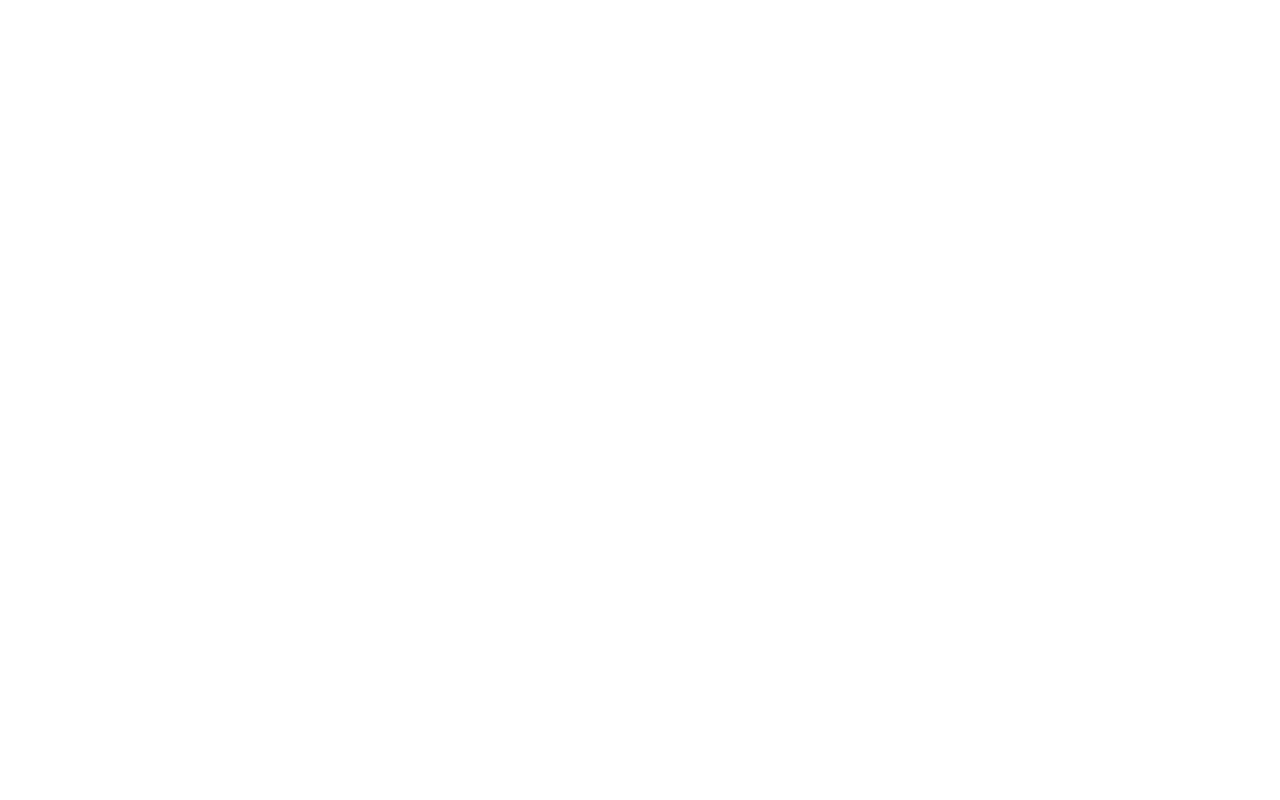
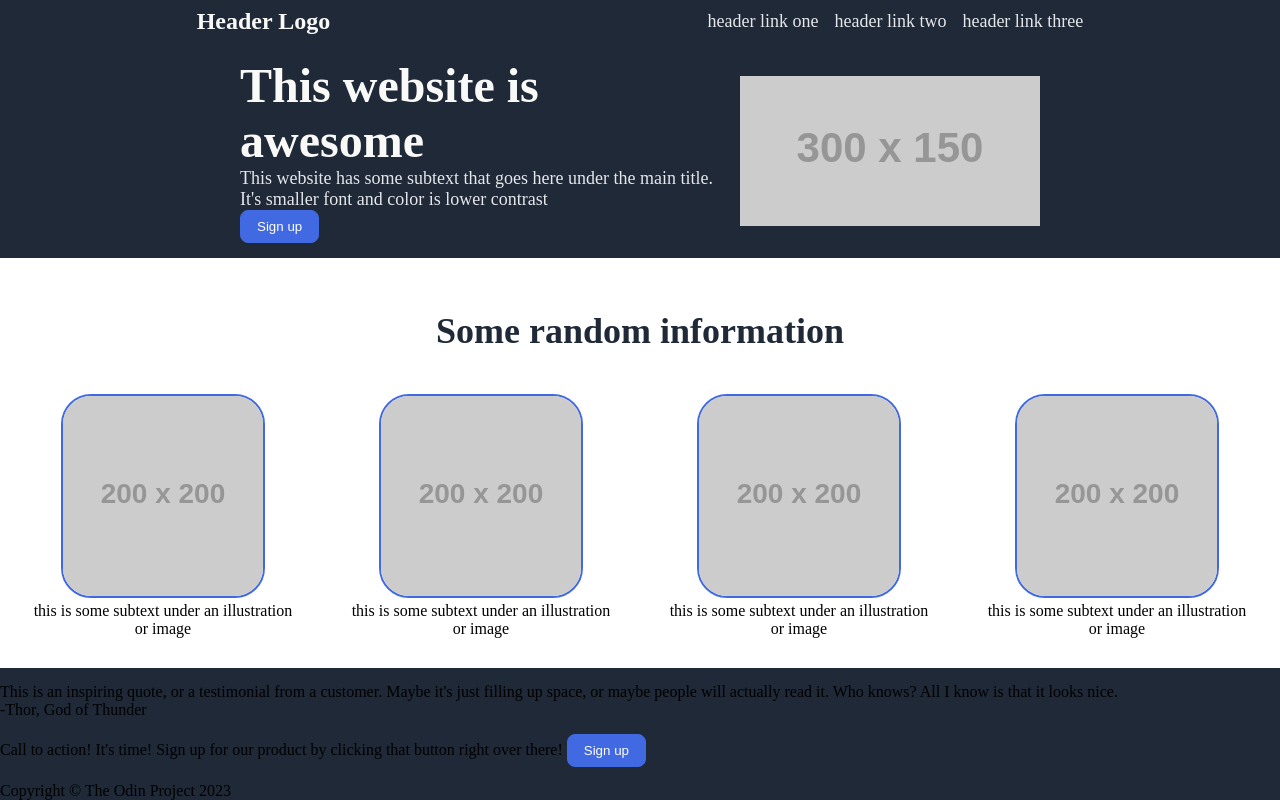
Before and after one commit to HereIsSee/Project-Landing-Page, a plain HTML site: page index.html in a window 1280 px wide. Drawn offline with Linux system fonts and the light colour scheme; placeholder pictures from the web are drawn by us.

Commit message:
Added basic info into landing page and did some styling using css

```diff
--- a/index.html
+++ b/index.html
@@ -7,5 +7,66 @@
     </head>
     <body>
 
+        <div class="Header">
+            <div class="Logo">Header Logo</div>
+            <ul class="links">
+                <li><a href="#">header link one</a></li>
+                <li><a href="#">header link two</a></li>
+                <li><a href="#">header link three</a></li>
+              </ul>
+        </div>
+
+        <div class="content1">
+            <div class="Info">
+                <div class="HeroMain">This website is awesome</div>
+                <div class="HeroSecondary">This website has some subtext that goes here under
+                    the main title. It's smaller font and color is lower contrast
+                </div>
+                <button>Sign up</button>
+            </div>
+            <img class="" src="https://placehold.co/300x150">
+        </div>
+
+
+        <div class="content2">
+            <div class="title">Some random information</div>
+            <div class="cards">
+                <div class="square">
+                    <img class="pic"src="https://placehold.co/200x200" alt="random picture">
+                    <div class="text">this is some subtext under an illustration or image</div>
+                </div>
+                <div class="square">
+                    <img class="pic" src="https://placehold.co/200x200" alt="random picture">
+                    <div class="text">this is some subtext under an illustration or image</div>
+                </div>
+                <div class="square">
+                    <img class="pic" src="https://placehold.co/200x200" alt="random picture">
+                    <div class="text">this is some subtext under an illustration or image</div>
+                </div>
+                <div class="square">
+                    <img class="pic" src="https://placehold.co/200x200" alt="random picture">
+                    <div class="text">this is some subtext under an illustration or image</div>
+                </div>
+            </div>
+
+        </div>
+
+        <div class="content3">
+            <div>This is an inspiring quote, or a testimonial from a customer. Maybe it's just filling up space, or maybe people will actually read it. Who knows? All I know is that it looks nice.</div>
+            <div>-Thor, God of Thunder</div>
+        </div>
+
+        <div class="promotion">
+            Call to action! It's time!
+            Sign up for our product by clicking that button right over there!
+            <button>Sign up</button>
+        </div>
+
+        <div class="footnote">
+            Copyright © The Odin Project 2023
+        </div>
+
+
+
     </body>
 </html>
--- a/style.css
+++ b/style.css
@@ -0,0 +1,100 @@
+body{
+    display: flex;
+    flex-direction: column;
+    justify-content: space-between;
+    background-color: #1F2937;
+    margin: 0;
+    height: 100vh;
+    overflow: hidden;
+}
+
+
+.Header{
+    display: flex;
+    align-items: center;
+    justify-content: space-around;
+    background-color: #1F2937;
+    padding: 8px;
+    margin:0;
+}
+.Logo{
+    font-size: 24px;
+    font-weight: bold;
+    color: #F9FAF8;
+}
+ul{
+    list-style-type:none;
+    display: flex;
+    margin:0;
+    padding:0;
+    gap:16px;
+}
+a{
+    text-decoration: none;
+    color: #E5E7EB;
+    font-size: 18px;
+}
+
+.content1{
+    display:flex;
+    justify-content: center;
+    align-items: center;
+    gap:16px;
+    max-width: 800px;
+    margin: 0 auto;
+}
+.Info{
+    display:flex;
+    flex-direction: column;
+}
+.HeroMain{
+    font-size: 48px;
+    font-weight: bold;
+    color: #F9FAF8;
+}
+.HeroSecondary{
+    color: #E5E7EB;
+    font-size: 18px;
+}
+
+button {
+    cursor: pointer;
+    padding: 8px 16px;
+    border-radius: 8px;
+    flex-grow: 0;
+    align-self: start;
+    background: royalblue;
+    border: 1px solid royalblue;
+    color: white;
+  }
+
+  .content2{
+    display: flex;
+    flex-direction: column;
+    background-color: white;
+    margin:0;
+    padding:10px 30px 30px 30px;
+  }
+  .cards{
+    text-align: center;
+    display:flex;
+    justify-content: center;
+    gap:52px;
+
+  }
+  .title{
+    padding: 42px;
+    align-self: center;
+    justify-self: center;
+    font-size:36px;
+    font-weight: bold;
+    color: #1F2937;
+    margin:0;
+  }
+  .someText{
+    max-width: 200px;
+  }
+  img.pic{
+    border-radius: 30px;
+    border: 2px solid royalblue;
+  }
```
